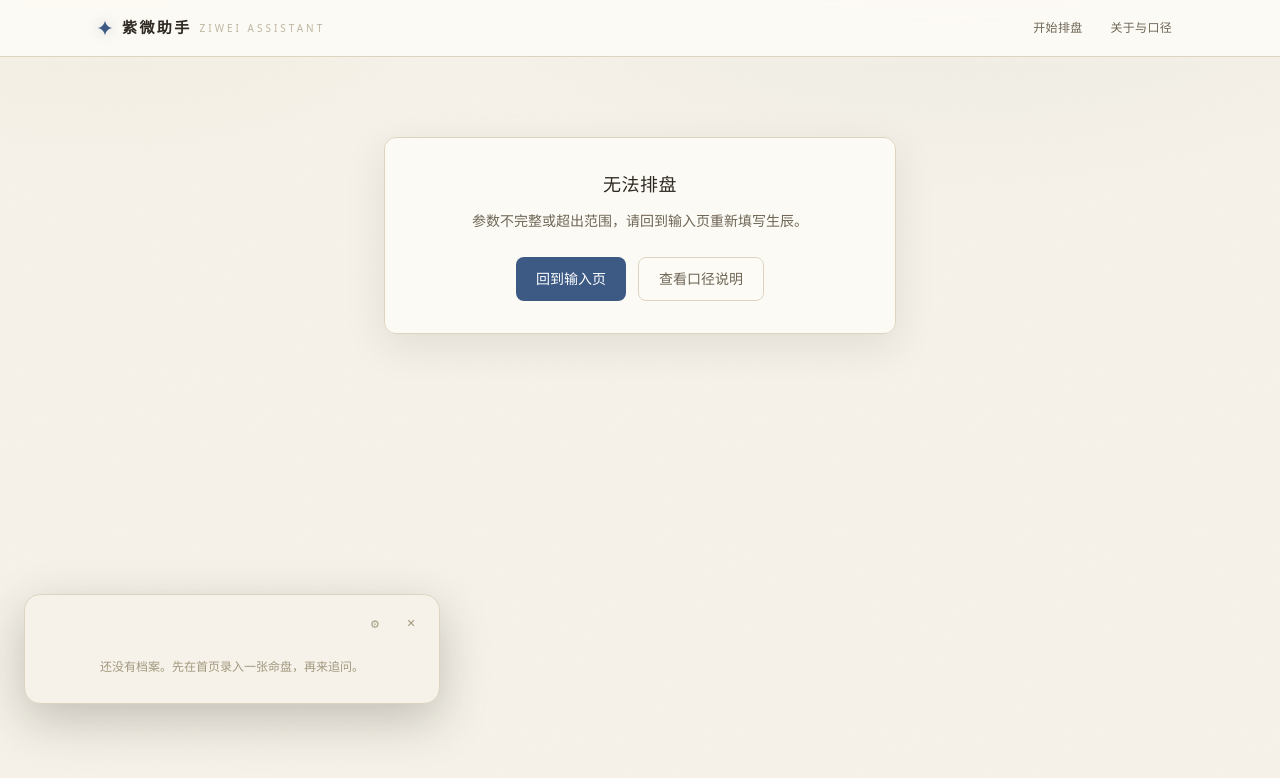
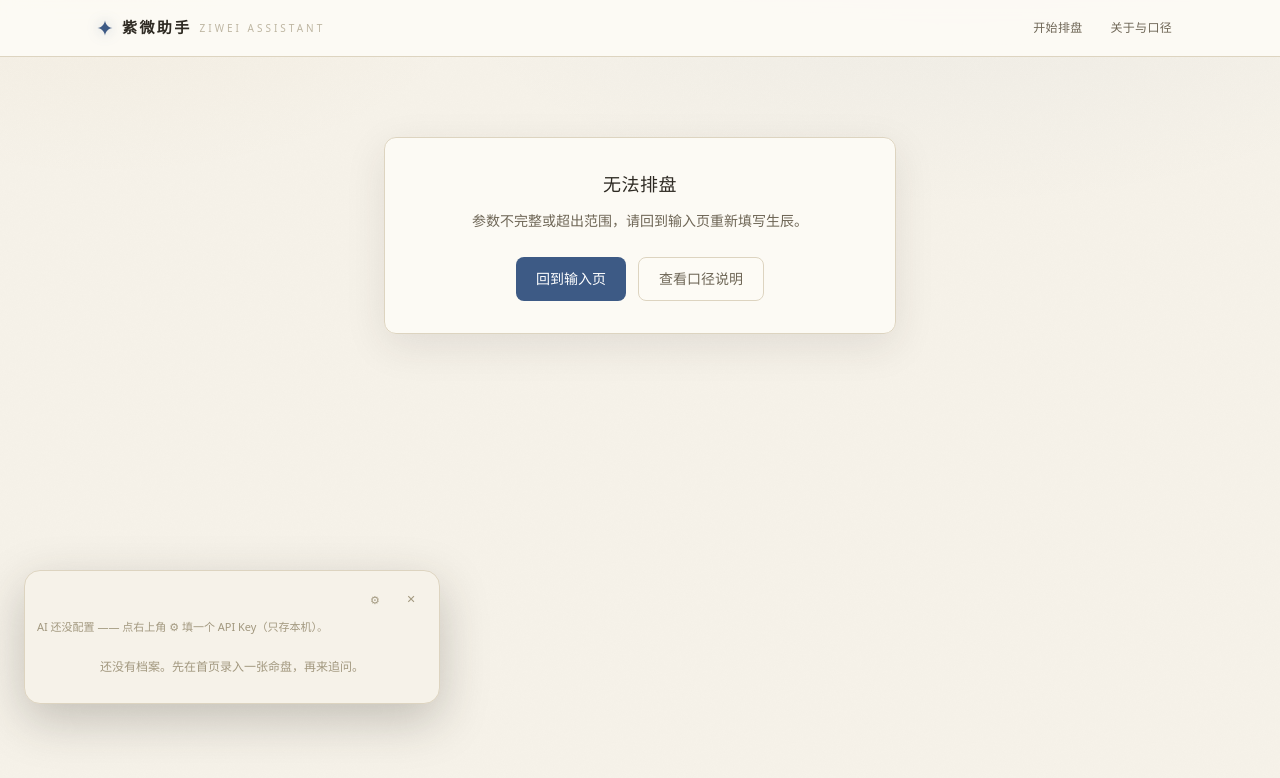
Before and after one commit to frankfika/ziwei, a Next.js app in the folder apps/web/: page /chart in a window 1280 px wide. Both pictures are taken after a click on the button "打开追问助手". Shown: the top 778 px of the page. Built offline with nearby package versions, Linux system fonts and the light colour scheme; what iztro would draw is missing.

Commit message:
ux(iter-35b): 悬浮面板未配置 AI 时给出配置引导

```diff
--- a/apps/web/src/components/FloatingAsk.tsx
+++ b/apps/web/src/components/FloatingAsk.tsx
@@ -146,6 +146,12 @@ export default function FloatingAsk() {
             </div>
           )}
 
+          {!aiConfigured && (
+            <p className="mb-2 text-2xs text-ink-3">
+              AI 还没配置 —— 点右上角 ⚙ 填一个 API Key（只存本机）。
+            </p>
+          )}
+
           {birth ? (
             <AskPanel
               key={identity}
```
